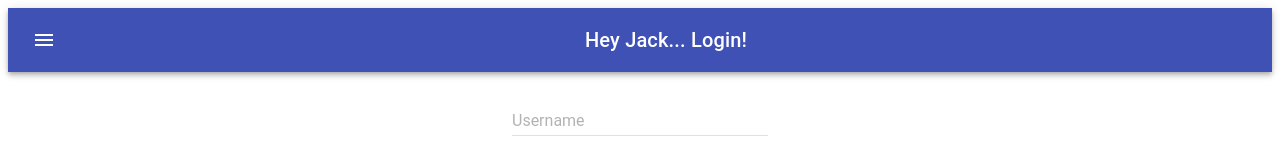
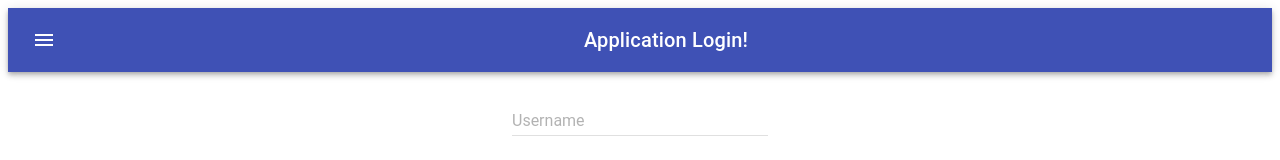
Before and after one commit to jakelemar98/mern-app, a React (Create React App) app in the folder front-end/react-app/: page / in a window 1280 px wide. Shown: the top 160 px of the page. Built offline with nearby package versions, Linux system fonts and the light colour scheme.

Commit message:
tons of changes

```diff
--- a/front-end/react-app/src/components/LoginForm.js
+++ b/front-end/react-app/src/components/LoginForm.js
@@ -59,7 +59,7 @@ export class LoginForm extends Component {
     return (
       <MuiThemeProvider>
         <React.Fragment>
-          <Nav menuName={"Hey Jack... Login!"}/>
+          <Nav menuName={"Application Login!"}/>
           <TextField
             hintText="Enter Your Username"
             floatingLabelText="Username"
```
